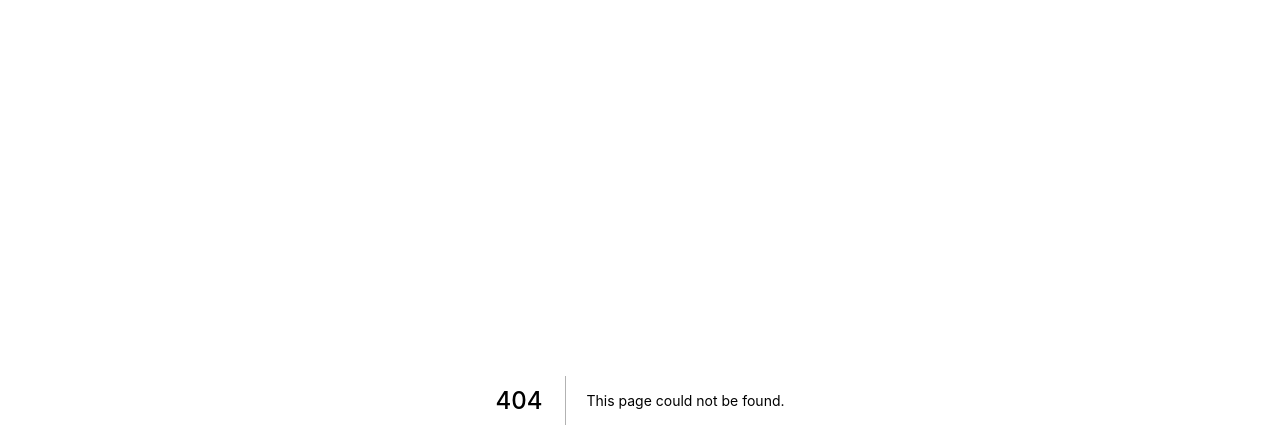
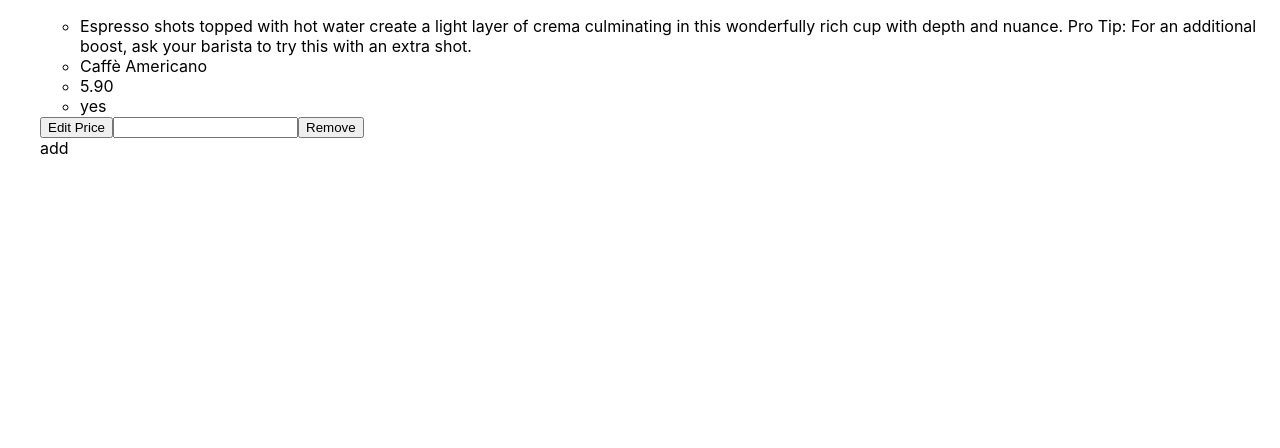
Before and after one commit to matanfadida/CoffeeShop, a Next.js app: page /adminlogin/Menu in a window 1280 px wide. Before the commit this address had no page. Shown: the top 448 px of the page. Built offline with nearby package versions, Linux system fonts and the light colour scheme.

Commit message:
add client items commit

```diff
--- a/components/Menu/Menu.js
+++ b/components/Admin/MenuAdmin.js
@@ -1,9 +1,9 @@
-import { useContext, useState } from "react";
-import Link from 'next/link';
-import ShowItems from "./ShowItems";
+import { useContext } from "react";
+import Link from "next/link";
+import ShowItems from "../Menu/ShowItems";
 import AuthContext from "../state/auth-context";
 
-const Menu = () => {
+const MenuAdmin = () => {
   const ctx = useContext(AuthContext);
 
   return (
@@ -12,10 +12,10 @@
         <ShowItems
           key={item.id}
           id={item.id}
-          name={item.name}
-          title={item.title}
+          description={item.description}
+          image={item.image}
           price={item.price}
-          cup={item.cup}
+          availability={item.availability}
         />
       ))}
       <Link href="/additems">add</Link>
@@ -23,4 +23,4 @@
   );
 };
 
-export default Menu;
+export default MenuAdmin;
--- a/components/Menu/ShowItems.js
+++ b/components/Menu/ShowItems.js
@@ -1,8 +1,9 @@
-import { useContext } from "react";
+import { useContext, useRef } from "react";
 import { useRouter } from "next/router";
 import AuthContext from "../state/auth-context";
 
 const ShowItems = (props) => {
+    const newPriceInputRef = useRef();
     const router = useRouter();
     const ctx = useContext(AuthContext);
 
@@ -10,19 +11,20 @@
         ctx.removeItem(props.id);
     }
     const chengedPriceHandler = () => {
-        ctx.chengedPrice(props.id, 5);
-        router.push('/Menu');
+        const enteredNewPrice = newPriceInputRef.current.value;
+        ctx.chengedPrice(props.id, enteredNewPrice);
+        router.push('/adminlogin/Menu');
     }
   return (
     <div>
       <ul>
-        <li>{props.name}</li>
-        <li>{props.title}</li>
+        <li>{props.description}</li>
+        <li>{props.image}</li>
         <li>{props.price}</li>
-        <li>{props.cup}</li>
+        <li>{props.availability}</li>
       </ul>
       <button onClick={chengedPriceHandler}>Edit Price</button>
-      {/* <input /> */}
+      <input type="number" ref={newPriceInputRef} />
       <button onClick={removeItems}>Remove</button>
     </div>
   );
--- a/components/state/auth-context.js
+++ b/components/state/auth-context.js
@@ -3,10 +3,11 @@
 const ITEMSDUMMY = [
   {
     id: "1",
-    name: "coffee",
-    title: "coffee",
+    description:
+      "Espresso shots topped with hot water create a light layer of crema culminating in this wonderfully rich cup with depth and nuance. Pro Tip: For an additional boost, ask your barista to try this with an extra shot.",
+    image: "Caffè Americano",
     price: "5.90",
-    cup: "medium",
+    availability: "yes",
   },
 ];
 
@@ -27,10 +28,10 @@
   };
 
   const removeItemHandler = (id) => {
-      setItems(prevItems => {
-          const newItems = prevItems.filter(item => item.id !== id);
-          return newItems;
-      })
+    setItems((prevItems) => {
+      const newItems = prevItems.filter((item) => item.id !== id);
+      return newItems;
+    });
   };
 
   const chengedPrice = (id, newPrice) => {
--- /dev/null
+++ b/pages/adminlogin/Menu.js
@@ -0,0 +1,7 @@
+import MenuAdmin from "../../components/Admin/MenuAdmin";
+
+const MenuPage = () => {
+    return <MenuAdmin/>
+}
+
+export default MenuPage;
```
Also changed, not shown: components/Admin/AddItems.js (+20 -20 lines), components/Clients/Menu.js (added, +23 -0 lines), pages/Menu/index.js (deleted, +0 -7 lines).
